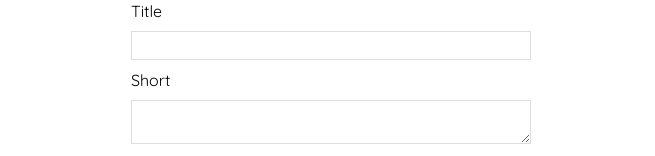
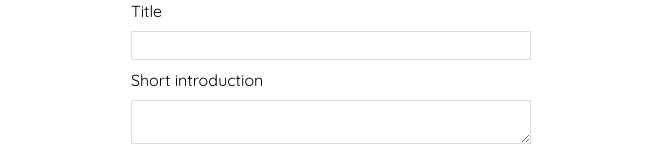
Before and after one commit to susanneeneroth/my-blog-react, a React (Create React App) app: page /addblog in a window 1280 px wide. Shown: the part 241-397 px from the top of the page, without its empty margins (309-964 px from the left). Built offline with nearby package versions, Linux system fonts and the light colour scheme.

Commit message:
Just a change of heading to introduction field in Add blog form

```diff
--- a/src/components/AddBlog.js
+++ b/src/components/AddBlog.js
@@ -38,7 +38,7 @@ const AddBlog = () => {
                   value={title}
                   onChange={(e) => setTitle(e.target.value)}
                 />
-                <label>Short</label>
+                <label>Short introduction</label>
                 <textarea
                   required
                   value={short}
```
